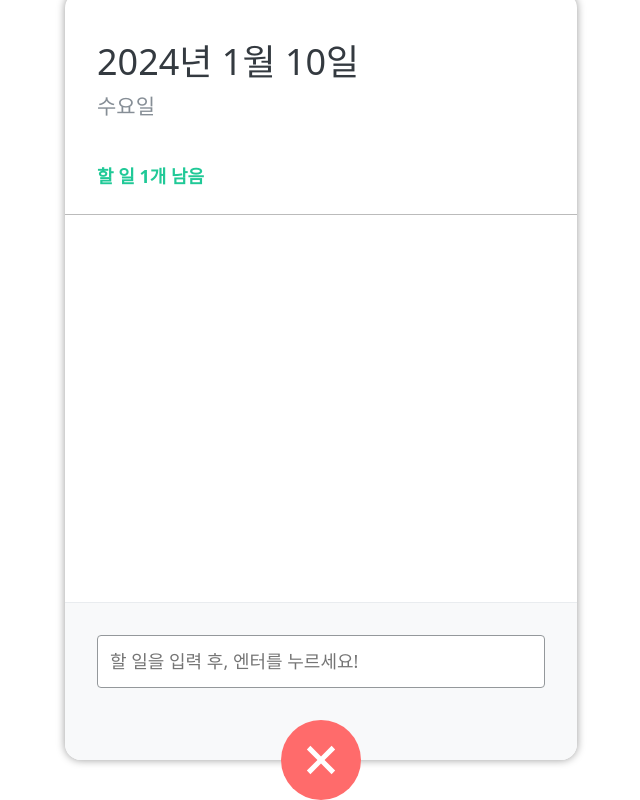
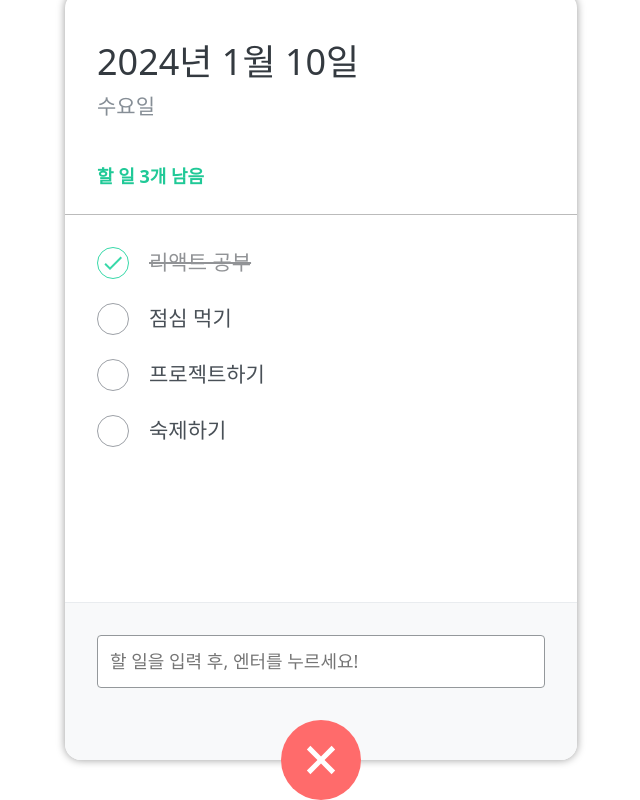
Before and after one commit to binwoojoo/react-study202406, a React (Create React App) app: page / in a window 1280 px wide. Both pictures are taken after a click on the button 640 px from the left and 864 px from the top of the page. Shown: the part 104-904 px from the top of the page, without its empty margins (319-959 px from the left). Built offline with nearby package versions, Linux system fonts and the light colour scheme; the HTML template or start-up script is replaced by a standard one.

Commit message:
할일 추가허기

```diff
--- a/src/components/Todo/TodoHeader.js
+++ b/src/components/Todo/TodoHeader.js
@@ -6,7 +6,7 @@ const TodoHeader = ({todos}) => {
     <header>
       <h1>2024년 1월 10일</h1>
       <div className='day'>수요일</div>
-      <div className='tasks-left'>할 일 {todos.length}개 남음</div>
+      <div className='tasks-left'>할 일 3개 남음</div>
     </header>
   );
 };
--- a/src/components/Todo/TodoInput.js
+++ b/src/components/Todo/TodoInput.js
@@ -1,47 +1,45 @@
-import React, { useState } from "react";
+import React, { useRef, useState } from "react";
 import { MdAdd } from "react-icons/md";
+
 import "./scss/TodoInput.scss";
 
-const TodoInput = ({ onAddTodo }) => {
+const TodoInput = ({ onAdd }) => {
+  // input의 주소값을 기억하는 변수 생성
+  const $textInput = useRef();
 
-  const [userInput, setUserInput] = useState(false);
-  const [inputValue, setInputValue] = useState("");
+  // 입력창 토글링 상태값
+  const [open, setOpen] = useState(false);
 
-  const toggleInput = () => {
-    setUserInput(!userInput);
-  };
+  // 버튼 토글링 함수
+  const onToggle = () => setOpen((prevOpen) => !prevOpen);
 
-  const handleChange = (e) => {
-    setInputValue(e.target.value);
-    console.log(e.target.value);
-  };
+  const submitHandler = (e) => {
+    e.preventDefault();
 
-  const handleSubmit = (e) => {
-    e.preventDefault();
-    if (inputValue.trim()) {
-      console.log(typeof onAddTodo);
-      onAddTodo(inputValue.trim());
-      setInputValue("");
-    }
+    onAdd($textInput.current.value);
+
+    $textInput.current.value = "";
+
+    setOpen(false);
   };
 
   return (
     <>
-      <div className="form-wrapper">
-        {userInput && (
-          <form className="insert-form" onSubmit={handleSubmit}>
+      {open && (
+        <div className="form-wrapper">
+          <form className="insert-form" onSubmit={submitHandler}>
             <input
+              ref={$textInput}
               type="text"
               placeholder="할 일을 입력 후, 엔터를 누르세요!"
-              value={inputValue}
-              onChange={handleChange}
             />
           </form>
-        )}
-      </div>
+        </div>
+      )}
+
       <button
-        onClick={toggleInput}
-        className={`insert-btn ${userInput ? "open" : ""}`}
+        className={`insert-btn ${open ? "open" : undefined}`}
+        onClick={onToggle}
       >
         <MdAdd />
       </button>
--- a/src/components/Todo/TodoItem.js
+++ b/src/components/Todo/TodoItem.js
@@ -1,32 +1,20 @@
-import React, { useState } from "react";
-import { MdDelete, MdDone } from "react-icons/md";
-import "./scss/TodoItem.scss";
+import React from 'react';
+import {MdDelete, MdDone} from "react-icons/md";
 
-const TodoItem = ({ id, text, onDelete }) => {
+import './scss/TodoItem.scss';
 
-  const [checkItem, setCheckItem] = useState(false);
+const TodoItem = ({ item }) => {
 
-  const clickHandler = () => {
-    setCheckItem(!checkItem);
-  };
-
-  const deleteHandler = () => {
-    onDelete(id);
-  };
+  const { title, done } = item;
 
   return (
-    <li className="todo-list-item">
-      <div
-        onClick={clickHandler}
-        className={`check-circle ${checkItem ? "active" : ""}`}
-      >
-        <MdDone />
+    <li className='todo-list-item'>
+      <div className={`check-circle ${done ? 'active' : undefined}`}>
+        {done && <MdDone/>}
       </div>
-      <span className={`text ${checkItem ? "finish" : ""}`}>
-        {text}
-      </span>
-      <div onClick={deleteHandler} className="remove">
-        <MdDelete />
+      <span className={`text ${done ? 'finish' : undefined}`}>{title}</span>
+      <div className='remove'>
+        <MdDelete/>
       </div>
     </li>
   );
--- a/src/components/Todo/TodoMain.js
+++ b/src/components/Todo/TodoMain.js
@@ -1,36 +1,15 @@
-import React, { useState } from "react";
-import TodoInput from "./TodoInput";
+import React from "react";
+import "./scss/TodoMain.scss";
 import TodoItem from "./TodoItem";
-import "./scss/TodoMain.scss";
 
-const TodoMain = ({ getTodo }) => {
+const TodoMain = ({ todos }) => {
 
-  const [todos, setTodos] = useState([]);
-
-  const addTodo = (text) => {
-    const newTodo = { id: Date.now(), text };
-    setTodos([...todos, newTodo]);
-  };
-
-  const removeHandler = (id) => {
-    setTodos(todos.filter((todo) => todo.id !== id));
-  };
-
-  getTodo(todos);
   return (
-    <div>
-      <TodoInput onAddTodo={addTodo} />
-      <ul className="todo-list">
-        {todos.map((todo) => (
-          <TodoItem
-            key={todo.id}
-            id={todo.id}
-            text={todo.text}
-            onDelete={removeHandler}
-          />
-        ))}
-      </ul>
-    </div>
+    <ul className="todo-list">
+      {todos.map((todo) => (
+        <TodoItem key={todo.id} item={todo} />
+      ))}
+    </ul>
   );
 };
 
--- a/src/components/Todo/TodoTemplate.js
+++ b/src/components/Todo/TodoTemplate.js
@@ -1,18 +1,42 @@
-import React from "react";
+import React, { useState } from "react";
 import "./scss/TodoTemplate.scss";
 import TodoHeader from "./TodoHeader";
+import TodoInput from "./TodoInput";
 import TodoMain from "./TodoMain";
 
+const DUMMY_TODOS = [
+  { id: 1, title: "리액트 공부", done: true },
+  { id: 2, title: "점심 먹기", done: false },
+  { id: 3, title: "프로젝트하기", done: false },
+  { id: 4, title: "숙제하기", done: false },
+];
+
 const TodoTemplate = () => {
+  const [todoList, setTodoList] = useState(DUMMY_TODOS);
 
-  const getTodo = (todos) => {
-    return todos;
+  const makeNewId = () => {
+    if (todoList.length === 0) return 1;
+    return todoList[todoList.length - 1].id + 1;
+  };
+
+  // 데이터 상향식 전달을 위한 함수를 생성
+  // (TodoInput에서 할 일을 끌어올리는 역할)
+  const addTodo = (newTitle) => {
+    const newTodo = {
+      id: makeNewId(),
+      title: newTitle,
+      done: false,
+    };
+
+    console.log("new: ", newTodo);
+    setTodoList((prevTodoList) => [...prevTodoList, newTodo]);
   };
 
   return (
     <div className="TodoTemplate">
-      <TodoHeader todos={getTodo}/>
-      <TodoMain getTodo={getTodo} />
+      <TodoHeader />
+      <TodoMain todos={todoList} />
+      <TodoInput onAdd={addTodo} />
     </div>
   );
 };
```
